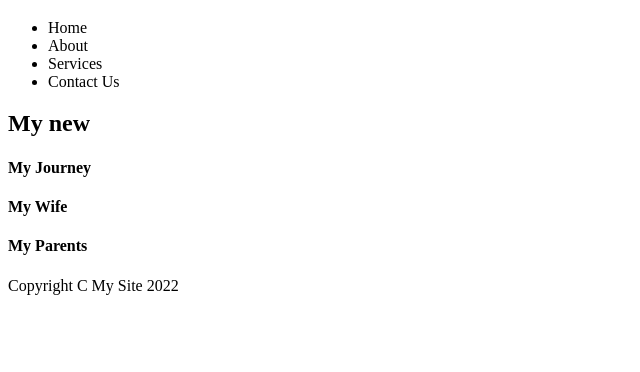
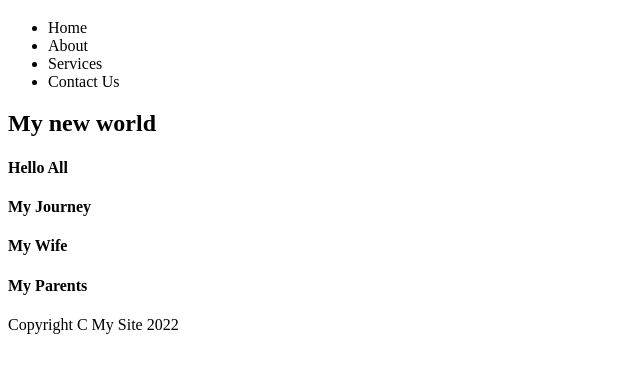
Before and after one commit to ashish672/practice, a plain HTML site: page public/index.html in a window 1280 px wide. Shown: the part 42-414 px from the top of the page, without its empty margins (0-640 px from the left). Drawn offline with Linux system fonts and the light colour scheme.

Commit message:
added header with h4

```diff
--- a/public/index.html
+++ b/public/index.html
@@ -19,7 +19,8 @@
     </nav>
 
     <section>
-        <h1>My new </h1>
+        <h1>My new world </h1>
+        <h4>Hello All</h4>
     </section>
 
     <aside>
```
